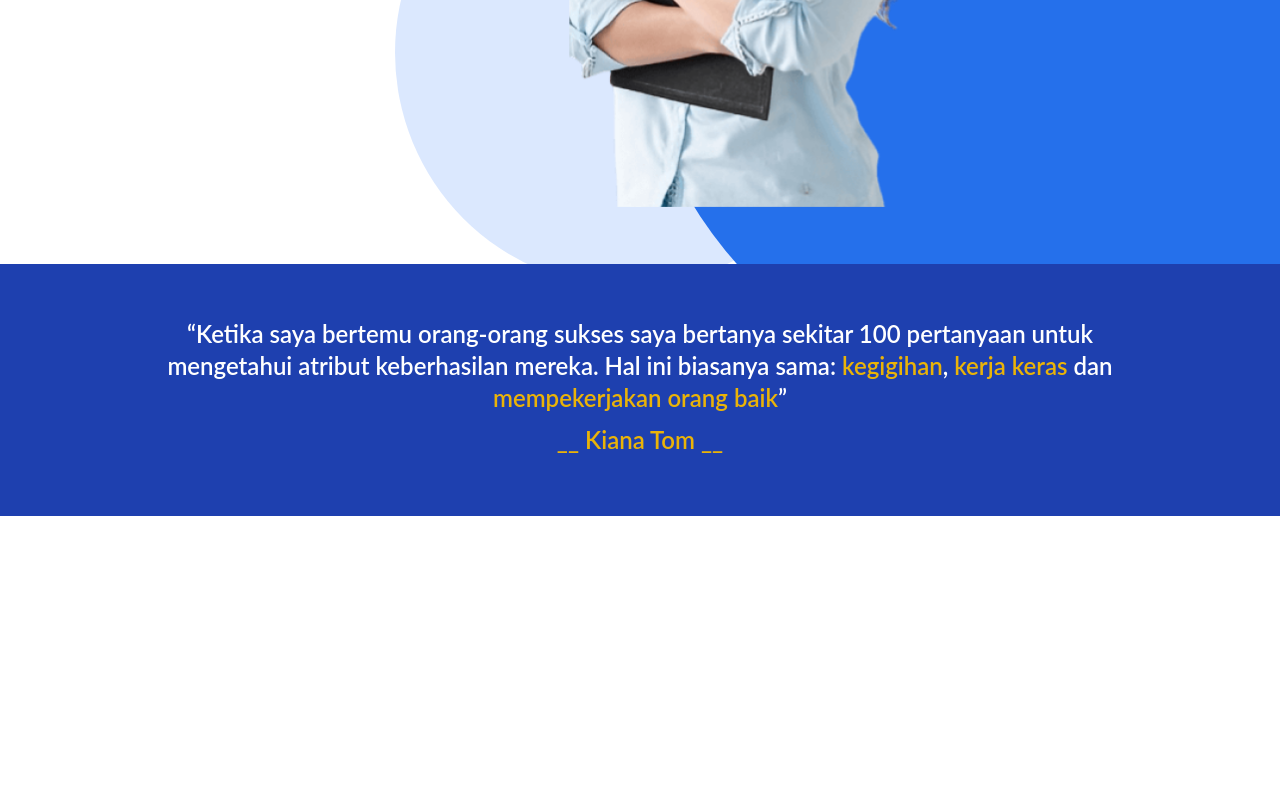
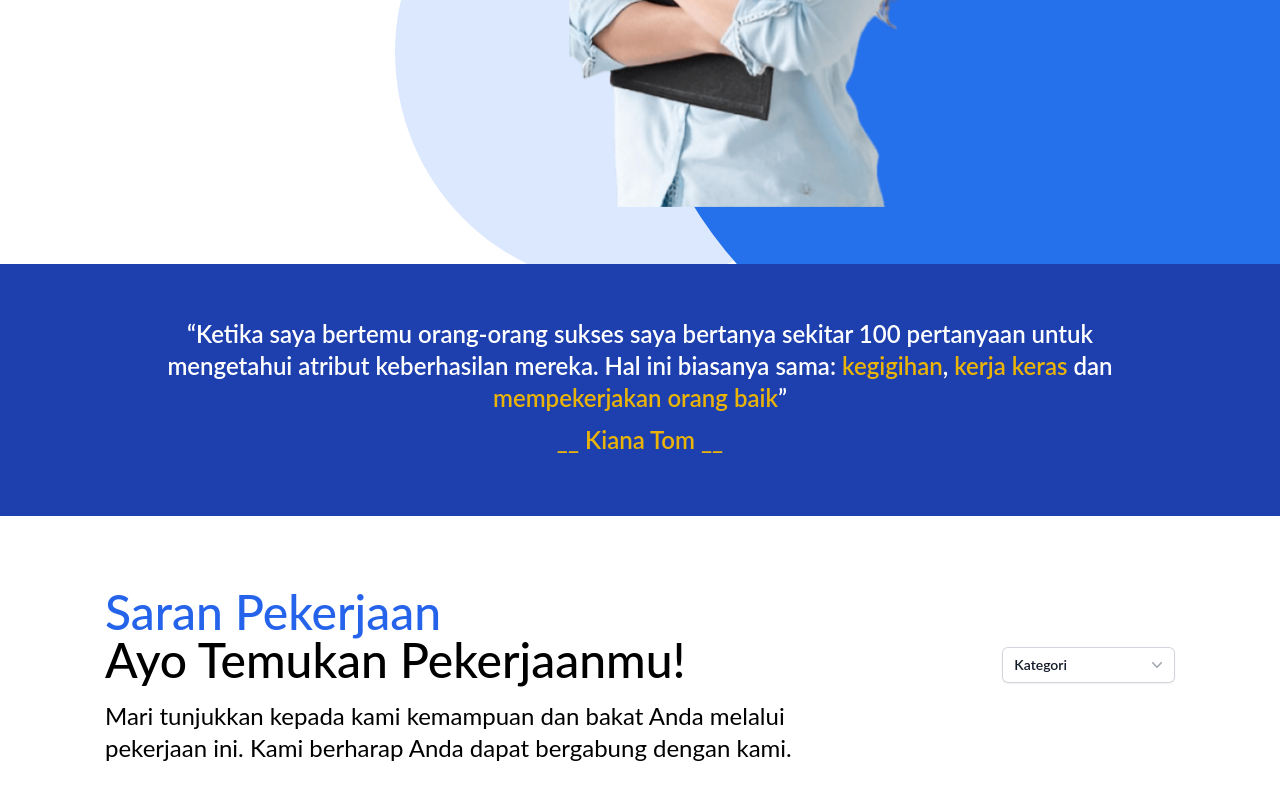
Before and after one commit to RusdyZain/KarirTerbuka, a Next.js app: page /beranda in a window 1280 px wide. Shown: the part 674-1474 px from the top of the page. Before the commit the page ends 1190 px from the top, so only its background shows below. Built offline with nearby package versions, Linux system fonts and the light colour scheme.

Commit message:
add component molekul DropDown, slicing section Saran Pekerjaan, implementasi dropdown

```diff
--- /dev/null
+++ b/src/components/molekul/DropDown.tsx
@@ -0,0 +1,88 @@
+import { useState } from 'react';
+
+const Dropdown = () => {
+  const [isOpen, setIsOpen] = useState(false);
+
+  const toggleDropdown = () => {
+    setIsOpen(!isOpen);
+  };
+
+  return (
+    <div className="relative inline-block text-left">
+      <div>
+        <button
+          type="button"
+          className="inline-flex w-full justify-center gap-x-20 rounded-md bg-white px-3 py-2 text-sm font-semibold text-gray-900 shadow-sm ring-1 ring-inset ring-gray-300 hover:bg-gray-50"
+          onClick={toggleDropdown}
+        >
+          Kategori
+          <svg
+            className="-mr-1 h-5 w-5 text-gray-400"
+            viewBox="0 0 20 20"
+            fill="currentColor"
+            aria-hidden="true"
+          >
+            <path
+              fillRule="evenodd"
+              d="M5.23 7.21a.75.75 0 011.06.02L10 11.168l3.71-3.938a.75.75 0 111.08 1.04l-4.25 4.5a.75.75 0 01-1.08 0l-4.25-4.5a.75.75 0 01.02-1.06z"
+              clipRule="evenodd"
+            />
+          </svg>
+        </button>
+      </div>
+
+      {isOpen && (
+        <div
+          className="absolute right-0 z-10 mt-2 w-56 origin-top-right rounded-md bg-white shadow-lg ring-1 ring-black ring-opacity-5 focus:outline-none"
+          role="menu"
+          aria-orientation="vertical"
+          aria-labelledby="menu-button"
+          tabIndex={0}
+        >
+          <div className="py-1" role="none">
+            <a
+              href="#"
+              className="text-gray-700 block px-4 py-2 text-sm"
+              role="menuitem"
+              tabIndex={0}
+              id="menu-item-0"
+            >
+              Kasir
+            </a>
+            <a
+              href="#"
+              className="text-gray-700 block px-4 py-2 text-sm"
+              role="menuitem"
+              tabIndex={0}
+              id="menu-item-1"
+            >
+              Cleaning Service
+            </a>
+            <a
+              href="#"
+              className="text-gray-700 block px-4 py-2 text-sm"
+              role="menuitem"
+              tabIndex={0}
+              id="menu-item-2"
+            >
+              Seni
+            </a>
+            <form method="POST" action="#" role="none">
+              <button
+                type="submit"
+                className="text-gray-700 block w-full px-4 py-2 text-left text-sm"
+                role="menuitem"
+                tabIndex={0}
+                id="menu-item-3"
+              >
+
+              </button>
+            </form>
+          </div>
+        </div>
+      )}
+    </div>
+  );
+};
+
+export default Dropdown;
--- a/src/pages/beranda/index.tsx
+++ b/src/pages/beranda/index.tsx
@@ -1,9 +1,10 @@
 import Header from '@/components/Header';
 import Image from 'next/image';
+import Dropdown from '@/components/molekul/DropDown';
 
 const Beranda = () => {
   return (
-    <div className='font-lato'>
+    <div className="font-lato">
       <div className="container mx-auto">
         <Header />
 
@@ -84,6 +85,29 @@ const Beranda = () => {
           </p>
         </div>
         {/* akhir quotes */}
+
+        {/* saran awal */}
+        <section className='pb-80'>
+          <div className="flex px-[105px] pt-[72px]">
+            <div className="w-[709.77px]">
+              <h1 className="text-5xl text-blue-600 font-medium">
+                Saran Pekerjaan
+              </h1>
+              <p className="text-5xl font-medium">Ayo Temukan Pekerjaanmu!</p>
+              <p className='text-2xl pt-4 '>
+                Mari tunjukkan kepada kami kemampuan dan bakat Anda melalui
+                pekerjaan ini. Kami berharap Anda dapat bergabung dengan kami.
+              </p>
+            </div>
+            {/* dropdown awal */}
+        <div className='ml-auto pt-[59px]'>
+        <Dropdown />
+        </div>
+
+            {/* dropdown akhir */}
+          </div>
+        </section>
+        {/* saran akhir */}
       </div>
     </div>
   );
```
